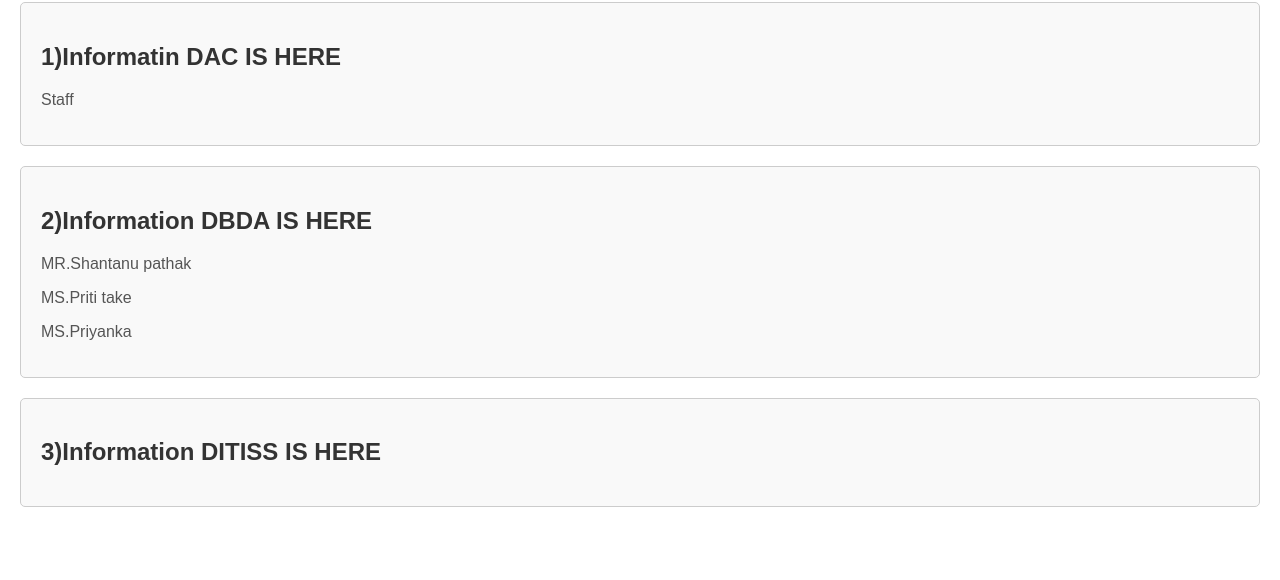
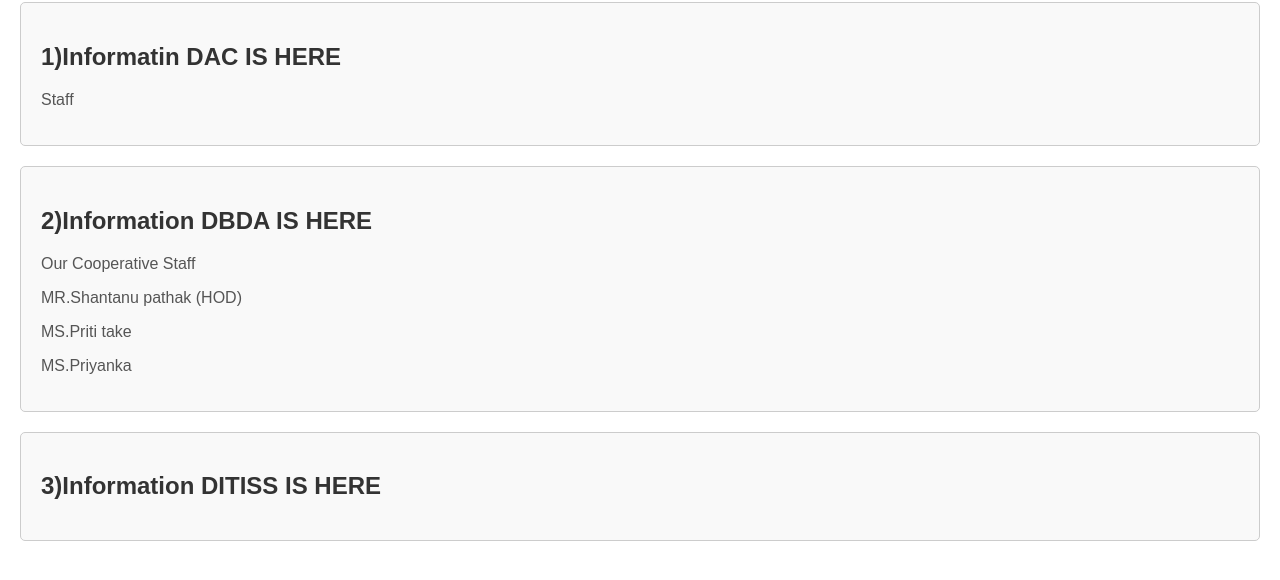
Before and after one commit to homeshrchaudhari/dbda4, a plain HTML site: page index.html in a window 1280 px wide. Shown: the part 78-658 px from the top of the page. Drawn offline with Linux system fonts and the light colour scheme.

Commit message:
Update index.html

```diff
--- a/index.html
+++ b/index.html
@@ -35,7 +35,8 @@
 
     <div class="info-box">
         <h2>2)Information DBDA IS HERE</h2>
-        <p>MR.Shantanu pathak</p>
+         <p>Our Cooperative Staff</p>
+        <p>MR.Shantanu pathak (HOD)</p>
          <p>MS.Priti take</p>
          <p>MS.Priyanka </p>
     </div>
```
